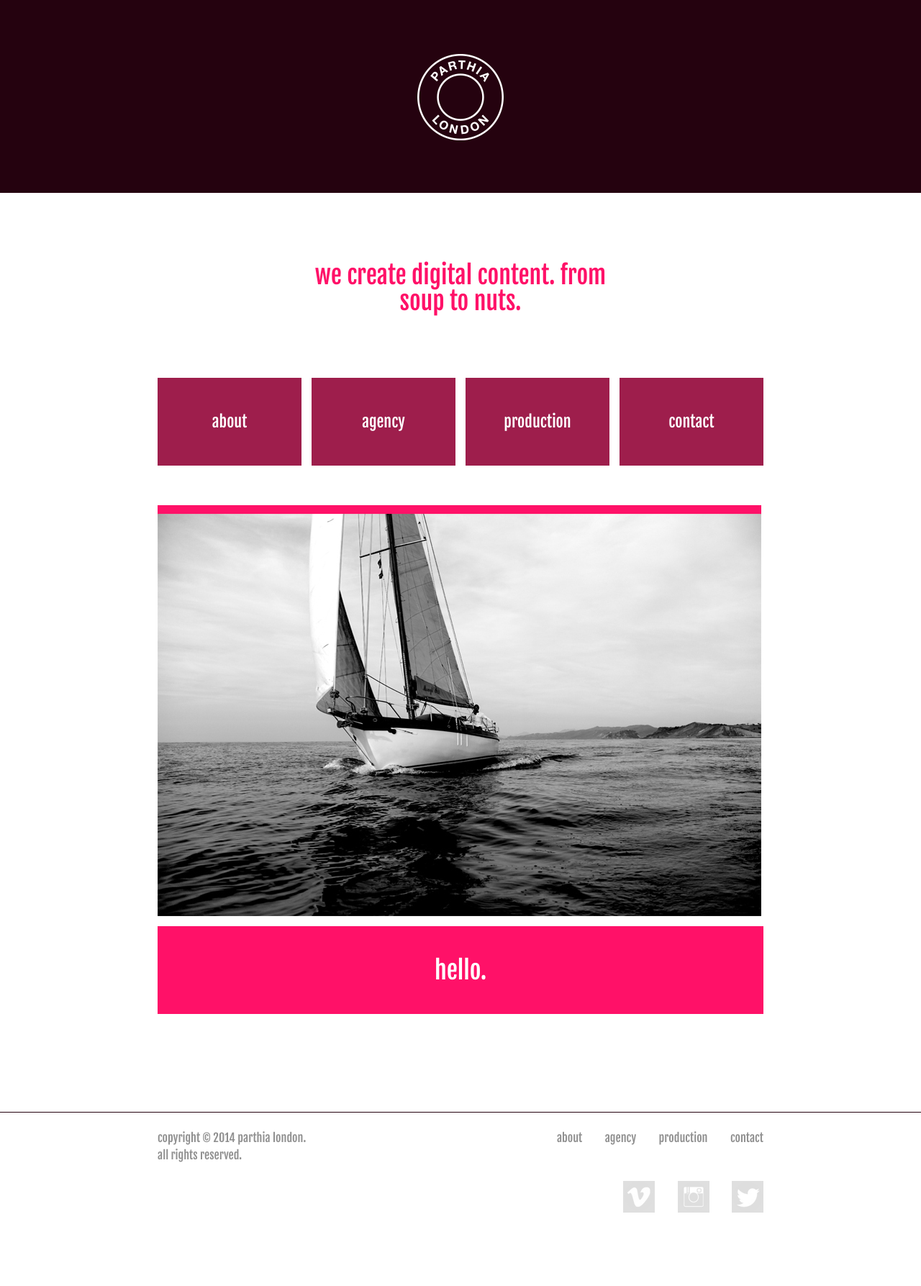
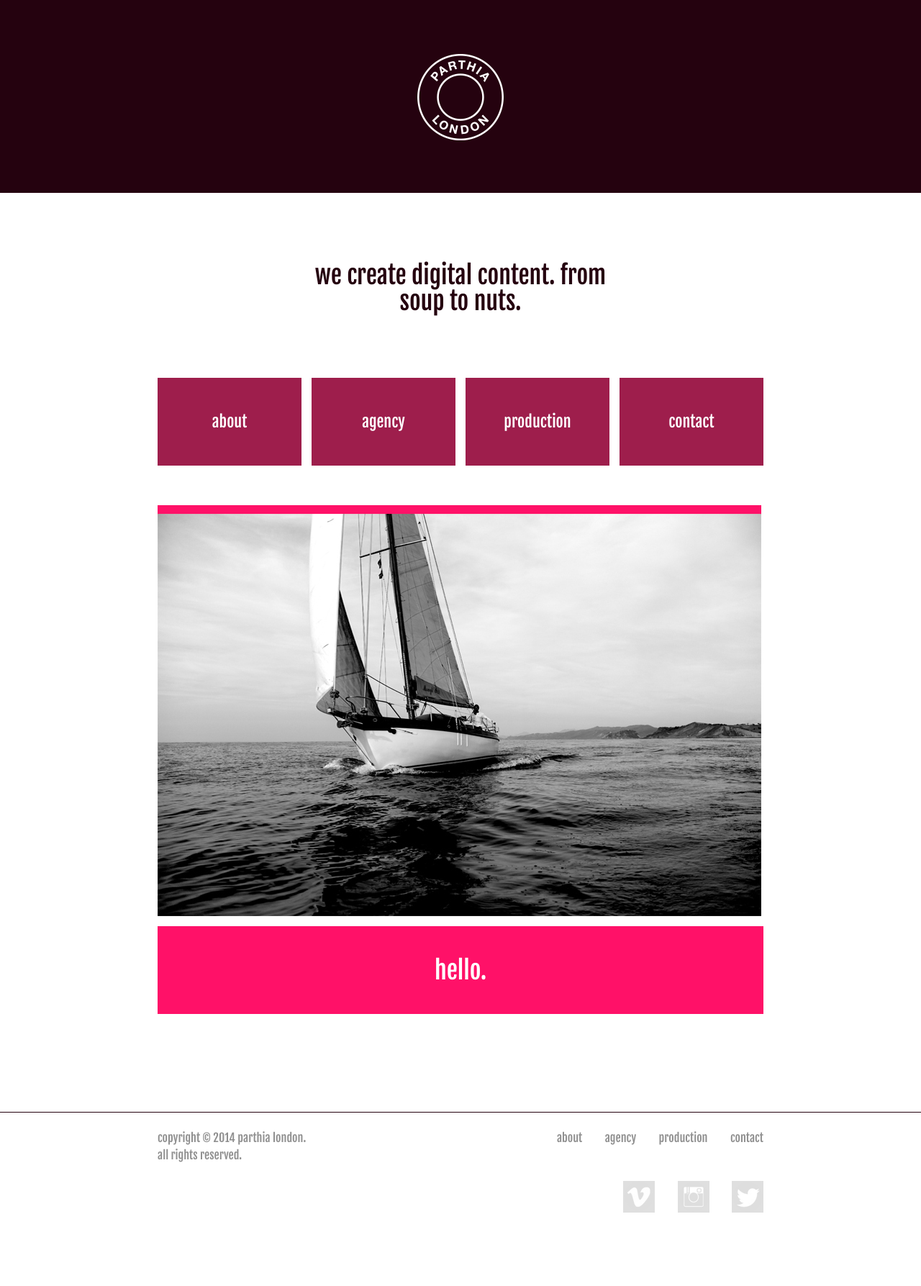
Before and after one commit to marchibbins/parthia, a Jekyll site: the page built from index.html, in a window 1280 px wide. Shown: the whole page at 72% size. Built offline with Jekyll 4.4.1, drawn with Linux system fonts in a browser that asks for light colours.

Commit message:
Update tagline colour

```diff
--- a/_sass/header.scss
+++ b/_sass/header.scss
@@ -19,7 +19,7 @@
 }
 
 .site-tagline {
-    color: $title-text-color;
+    color: $tagline-color;
     font-size: 34px;
     line-height: 36px;
     margin: $baseline*2 auto;
--- a/_sass/vars.scss
+++ b/_sass/vars.scss
@@ -22,6 +22,7 @@ $parthia-dark-grey:     #25020F;
 
 /* Styles */
 $site-header-color:     $parthia-dark-grey;
+$tagline-color:         $parthia-dark-grey;
 $border-grey:           $parthia-dark-grey;
 $border-color:          $parthia-pink;
 $body-text-color:       $parthia-grey;
```
Also changed, not shown: css/main.min.css.
